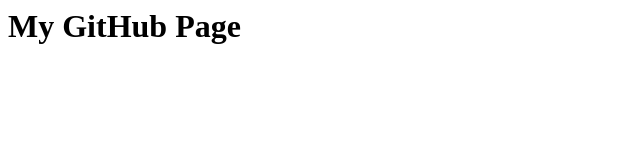
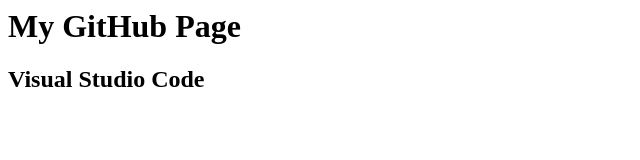
Before and after one commit to Shayla219/Shayla219.github.io, a plain HTML site: page index.html in a window 1280 px wide. Shown: the whole page, without its empty margins (0-640 px from the left). Drawn offline with Linux system fonts and the light colour scheme.

Commit message:
visual studio code

```diff
--- a/index.html
+++ b/index.html
@@ -1 +1,2 @@
 <h1>My GitHub Page</h1>
+<h2>Visual Studio Code</h2>
```
